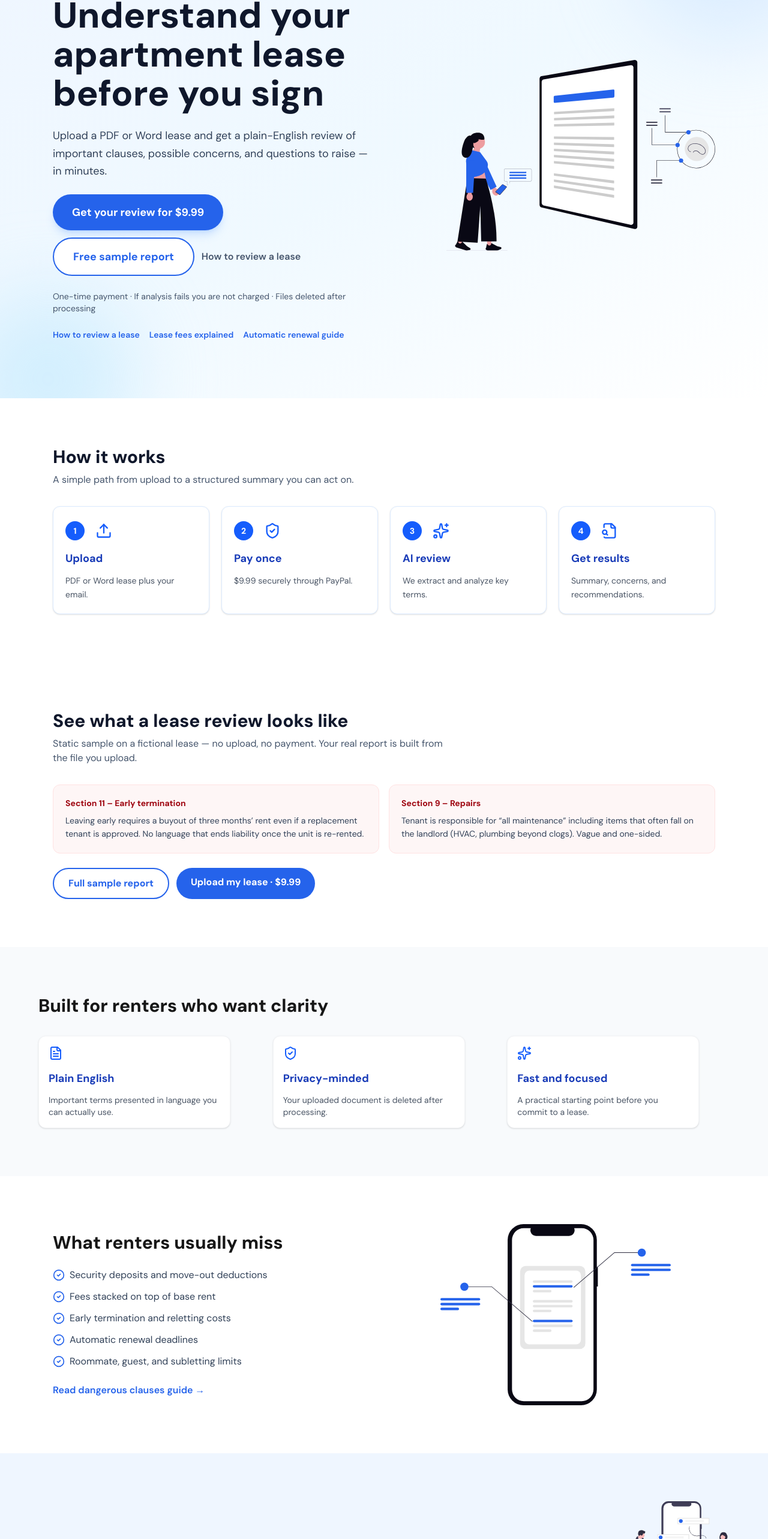
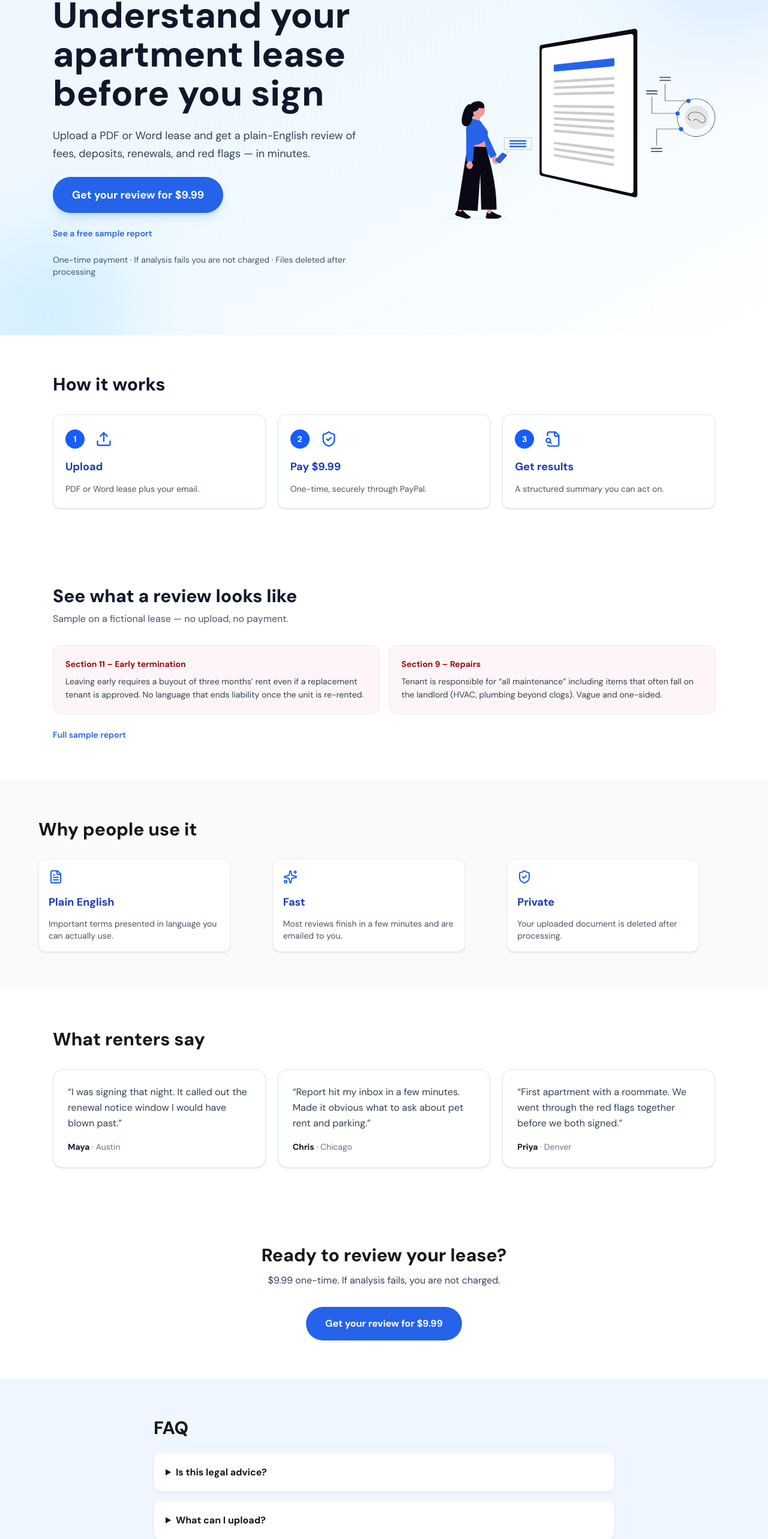
Before and after one commit to GuyNettler/the-lease-review, a Next.js app in the folder frontend/: page / in a window 1280 px wide. Shown: the part 215-2781 px from the top of the page at 60% size. Built offline with nearby package versions, Linux system fonts and the light colour scheme.

Commit message:
Simplify the homepage around one paid CTA.
Remove extra sections and the fade animation so the review button stays visible.

Co-authored-by: Cursor <cursoragent@cursor.com>

```diff
--- a/frontend/src/app/HomeClient.tsx
+++ b/frontend/src/app/HomeClient.tsx
@@ -2,7 +2,6 @@
 
 import Link from "next/link";
 import {
-  CheckCircle2,
   FileSearch,
   FileText,
   ShieldCheck,
@@ -25,7 +24,7 @@ export default function HomeClient() {
         <div className="pointer-events-none absolute -right-24 -top-24 h-80 w-80 rounded-full bg-blue-200/40 blur-3xl" />
         <div className="pointer-events-none absolute -bottom-28 -left-16 h-72 w-72 rounded-full bg-sky-200/50 blur-3xl" />
         <div className="relative mx-auto grid max-w-6xl items-center gap-10 px-6 py-16 md:grid-cols-2 md:py-24">
-          <div className="animate-fade-up flex flex-col items-start gap-6">
+          <div className="flex flex-col items-start gap-6">
             <p className="text-sm font-bold uppercase tracking-[0.18em] text-primary">
               The Lease Review
             </p>
@@ -33,55 +32,24 @@ export default function HomeClient() {
               Understand your apartment lease before you sign
             </h1>
             <p className="max-w-xl text-lg leading-relaxed text-slate-700">
-              Upload a PDF or Word lease and get a plain-English review of important clauses,
-              possible concerns, and questions to raise — in minutes.
+              Upload a PDF or Word lease and get a plain-English review of fees, deposits,
+              renewals, and red flags — in minutes.
             </p>
-            <div className="flex flex-wrap items-center gap-3">
             <Link
               href="/upload"
               className="rounded-full bg-primary px-8 py-4 text-lg font-bold text-white shadow-lg shadow-blue-500/20 transition hover:bg-blue-700"
             >
               Get your review for $9.99
             </Link>
-              <Link
-                href="/demo"
-                className="rounded-full border-2 border-primary bg-white px-8 py-4 text-lg font-bold text-primary transition hover:bg-blue-50"
-              >
-                Free sample report
+            <Link href="/demo" className="text-sm font-semibold text-primary hover:underline">
+              See a free sample report
             </Link>
-              <Link
-                href="/guides/how-to-review-a-lease-agreement"
-                className="font-semibold text-slate-600 hover:underline"
-              >
-                How to review a lease
-              </Link>
-            </div>
             <p className="text-sm text-slate-600">
               One-time payment · If analysis fails you are not charged · Files deleted after
               processing
             </p>
-            <div className="flex flex-wrap items-center gap-x-4 gap-y-2 text-sm text-slate-700">
-              <Link
-                href="/guides/how-to-review-a-lease-agreement"
-                className="font-semibold text-primary hover:underline"
-              >
-                How to review a lease
-              </Link>
-              <Link
-                href="/guides/fees-and-charges"
-                className="font-semibold text-primary hover:underline"
-              >
-                Lease fees explained
-              </Link>
-              <Link
-                href="/guides/automatic-renewal"
-                className="font-semibold text-primary hover:underline"
-              >
-                Automatic renewal guide
-              </Link>
           </div>
-          </div>
-          <div className="animate-fade-up relative flex justify-center md:justify-end" style={{ animationDelay: "120ms" }}>
+          <div className="relative flex justify-center md:justify-end">
             <img
               src="/undraw_chat-with-ai_ir62.svg"
               alt="Illustration of reviewing documents with AI assistance"
@@ -91,24 +59,19 @@ export default function HomeClient() {
         </div>
       </section>
 
-      <section id="how-it-works" className="mx-auto max-w-6xl px-6 py-20">
+      <section id="how-it-works" className="mx-auto max-w-6xl px-6 py-16">
         <h2 className="text-3xl font-extrabold text-slate-900">How it works</h2>
-        <p className="mt-2 max-w-2xl text-slate-600">
-          A simple path from upload to a structured summary you can act on.
-        </p>
-        <div className="mt-8 grid gap-5 md:grid-cols-4">
+        <div className="mt-8 grid gap-5 md:grid-cols-3">
           <StepCard step={1} icon={<Upload />} title="Upload" description="PDF or Word lease plus your email." />
-          <StepCard step={2} icon={<ShieldCheck />} title="Pay once" description="$9.99 securely through PayPal." />
-          <StepCard step={3} icon={<Sparkles />} title="AI review" description="We extract and analyze key terms." />
-          <StepCard step={4} icon={<FileSearch />} title="Get results" description="Summary, concerns, and recommendations." />
+          <StepCard step={2} icon={<ShieldCheck />} title="Pay $9.99" description="One-time, securely through PayPal." />
+          <StepCard step={3} icon={<FileSearch />} title="Get results" description="A structured summary you can act on." />
         </div>
       </section>
 
-      <section className="mx-auto max-w-6xl px-6 py-20">
-        <h2 className="text-3xl font-extrabold text-slate-900">See what a lease review looks like</h2>
+      <section className="mx-auto max-w-6xl px-6 py-16">
+        <h2 className="text-3xl font-extrabold text-slate-900">See what a review looks like</h2>
         <p className="mt-2 max-w-2xl text-slate-600">
-          Static sample on a fictional lease — no upload, no payment. Your real report is built from
-          the file you upload.
+          Sample on a fictional lease — no upload, no payment.
         </p>
         <div className="mt-8 grid gap-4 md:grid-cols-2">
           {(DEMO_ANALYSIS.tenant_issues || []).slice(0, 2).map((item) => (
@@ -120,25 +83,14 @@ export default function HomeClient() {
             </div>
           ))}
         </div>
-        <div className="mt-6 flex flex-wrap gap-3">
-          <Link
-            href="/demo"
-            className="rounded-full border-2 border-primary bg-white px-6 py-3 font-bold text-primary transition hover:bg-blue-50"
-          >
+        <Link href="/demo" className="mt-6 inline-block text-sm font-semibold text-primary hover:underline">
           Full sample report
         </Link>
-          <Link
-            href="/upload"
-            className="rounded-full bg-primary px-6 py-3 font-bold text-white transition hover:bg-blue-700"
-          >
-            Upload my lease · $9.99
-          </Link>
-        </div>
       </section>
 
-      <section className="bg-slate-50 px-6 py-20">
+      <section className="bg-slate-50 px-6 py-16">
         <div className="mx-auto max-w-6xl">
-          <h2 className="text-3xl font-extrabold">Built for renters who want clarity</h2>
+          <h2 className="text-3xl font-extrabold">Why people use it</h2>
           <div className="mt-8 grid gap-5 md:grid-cols-3">
             <FeatureCard
               icon={<FileText />}
@@ -146,75 +98,29 @@ export default function HomeClient() {
               description="Important terms presented in language you can actually use."
             />
             <FeatureCard
-              icon={<ShieldCheck />}
-              title="Privacy-minded"
-              description="Your uploaded document is deleted after processing."
+              icon={<Sparkles />}
+              title="Fast"
+              description="Most reviews finish in a few minutes and are emailed to you."
             />
             <FeatureCard
-              icon={<Sparkles />}
-              title="Fast and focused"
-              description="A practical starting point before you commit to a lease."
+              icon={<ShieldCheck />}
+              title="Private"
+              description="Your uploaded document is deleted after processing."
             />
           </div>
         </div>
       </section>
 
-      <section className="mx-auto max-w-6xl px-6 py-20">
-        <div className="grid items-center gap-10 md:grid-cols-2">
-          <div>
-            <h2 className="text-3xl font-extrabold">What renters usually miss</h2>
-            <ul className="mt-6 space-y-3 text-slate-700">
-              {[
-                "Security deposits and move-out deductions",
-                "Fees stacked on top of base rent",
-                "Early termination and reletting costs",
-                "Automatic renewal deadlines",
-                "Roommate, guest, and subletting limits",
-              ].map((item) => (
-                <li key={item} className="flex gap-2">
-                  <CheckCircle2 className="mt-0.5 h-5 w-5 shrink-0 text-primary" />
-                  {item}
-                </li>
-              ))}
-            </ul>
-            <Link
-              href="/guides/dangerous-lease-clauses"
-              className="mt-6 inline-block font-semibold text-primary hover:underline"
-            >
-              Read dangerous clauses guide →
-            </Link>
-          </div>
-          <div className="flex justify-center">
-            <img
-              src="/undraw_document-analysis_3c0y.svg"
-              alt="Document analysis illustration"
-              className="h-auto w-full max-w-sm"
-            />
-          </div>
-        </div>
-      </section>
-
-      <section className="bg-primary-light px-6 py-20">
-        <div className="mx-auto max-w-6xl">
-          <div className="mb-8 flex flex-col gap-2 sm:flex-row sm:items-end sm:justify-between">
-            <div>
+      <section className="mx-auto max-w-6xl px-6 py-16">
         <h2 className="text-3xl font-extrabold">What renters say</h2>
-              <p className="mt-2 text-slate-600">Short notes from people who used the review before signing.</p>
-            </div>
-            <img
-              src="/undraw_testimonials_4c7y.svg"
-              alt=""
-              className="hidden h-auto w-40 sm:block"
-            />
-          </div>
-          <div className="grid gap-5 md:grid-cols-3">
+        <div className="mt-8 grid gap-5 md:grid-cols-3">
           <TestimonialCard
             quote="I was signing that night. It called out the renewal notice window I would have blown past."
             name="Maya"
             city="Austin"
           />
           <TestimonialCard
-              quote="Report hit my inbox in a few minutes. Made it obvious what to ask about pet rent and parking — without reading 30 pages alone."
+            quote="Report hit my inbox in a few minutes. Made it obvious what to ask about pet rent and parking."
             name="Chris"
             city="Chicago"
           />
@@ -224,111 +130,40 @@ export default function HomeClient() {
             city="Denver"
           />
         </div>
-        </div>
       </section>
 
-      <section className="mx-auto max-w-3xl px-6 py-20 text-center">
-        <h2 className="text-3xl font-extrabold">One lease review, $9.99</h2>
-        <p className="mt-3 text-slate-700">
-          No subscription. Upload your agreement and get a clear review before signing.
-        </p>
-        <ul className="mx-auto mt-6 max-w-md space-y-2 text-left text-slate-700">
-          {[
-            "Important clauses highlighted by severity",
-            "Tenant and landlord concern sections",
-            "Email copy of your results",
-          ].map((item) => (
-            <li key={item} className="flex gap-2">
-              <CheckCircle2 className="mt-0.5 h-5 w-5 shrink-0 text-primary" />
-              {item}
-            </li>
-          ))}
-        </ul>
-        <div className="mt-8 flex flex-wrap items-center justify-center gap-3">
-          <Link
-            href="/demo"
-            className="inline-block rounded-full border-2 border-primary bg-white px-8 py-4 font-bold text-primary transition hover:bg-blue-50"
-          >
-            Free sample report
-          </Link>
+      <section className="mx-auto max-w-3xl px-6 py-16 text-center">
+        <h2 className="text-3xl font-extrabold">Ready to review your lease?</h2>
+        <p className="mt-3 text-slate-700">$9.99 one-time. If analysis fails, you are not charged.</p>
         <Link
           href="/upload"
-            className="inline-block rounded-full bg-primary px-8 py-4 font-bold text-white transition hover:bg-blue-700"
+          className="mt-8 inline-block rounded-full bg-primary px-8 py-4 font-bold text-white transition hover:bg-blue-700"
         >
-            Start your review
+          Get your review for $9.99
         </Link>
-        </div>
-      </section>
-
-      <section className="border-y border-blue-100 bg-white px-6 py-16">
-        <div className="mx-auto max-w-6xl">
-          <h2 className="text-2xl font-extrabold">Explore by need</h2>
-          <div className="mt-6 grid gap-4 sm:grid-cols-2 lg:grid-cols-4">
-            {[
-              ["Students & roommates", "/students"],
-              ["Signing today", "/signing-today"],
-              ["Landlords", "/landlords"],
-              ["City guides", "/cities"],
-            ].map(([label, href]) => (
-              <Link
-                key={href}
-                href={href}
-                className="rounded-2xl border border-slate-200 bg-slate-50 px-5 py-4 font-semibold text-slate-800 transition hover:border-primary hover:bg-primary-light"
-              >
-                {label} →
-              </Link>
-            ))}
-          </div>
-          <div className="mt-4 flex flex-wrap gap-3">
-            <Link
-              href="/guides/dangerous-lease-clauses"
-              className="font-semibold text-primary hover:underline"
-            >
-              Dangerous lease clauses
-            </Link>
-            <Link
-              href="/guides/roommates-and-subletting"
-              className="font-semibold text-primary hover:underline"
-            >
-              Roommates and subletting
-            </Link>
-            <Link
-              href="/guides/lawyer-vs-lease-review"
-              className="font-semibold text-primary hover:underline"
-            >
-              Lawyer vs lease review
-            </Link>
-          </div>
-        </div>
       </section>
 
       <section className="bg-primary-light px-6 py-16">
         <div className="mx-auto max-w-3xl">
-          <h2 className="text-3xl font-extrabold">Frequently asked questions</h2>
+          <h2 className="text-3xl font-extrabold">FAQ</h2>
           <div className="mt-6 space-y-4">
             <details className="rounded-xl bg-white p-5 shadow-sm">
               <summary className="cursor-pointer font-bold">Is this legal advice?</summary>
               <p className="mt-2 text-slate-700">
-                No. The Lease Review provides informational analysis, not legal advice or a
-                lawyer-client relationship.
+                No. This is informational analysis, not legal advice.
               </p>
             </details>
             <details className="rounded-xl bg-white p-5 shadow-sm">
-              <summary className="cursor-pointer font-bold">What documents can I upload?</summary>
-              <p className="mt-2 text-slate-700">
-                PDF, DOC, and DOCX residential lease documents are supported.
-              </p>
+              <summary className="cursor-pointer font-bold">What can I upload?</summary>
+              <p className="mt-2 text-slate-700">PDF, DOC, and DOCX residential leases.</p>
             </details>
             <details className="rounded-xl bg-white p-5 shadow-sm">
-              <summary className="cursor-pointer font-bold">How fast do I get results?</summary>
+              <summary className="cursor-pointer font-bold">How fast is it?</summary>
               <p className="mt-2 text-slate-700">
                 Most reviews complete within a few minutes and are emailed to you.
               </p>
             </details>
           </div>
-          <Link href="/faq" className="mt-5 inline-block font-bold text-primary">
-            Read all FAQs →
-          </Link>
         </div>
       </section>
 
```
Lines whose indentation alone changed are shown as unchanged.
